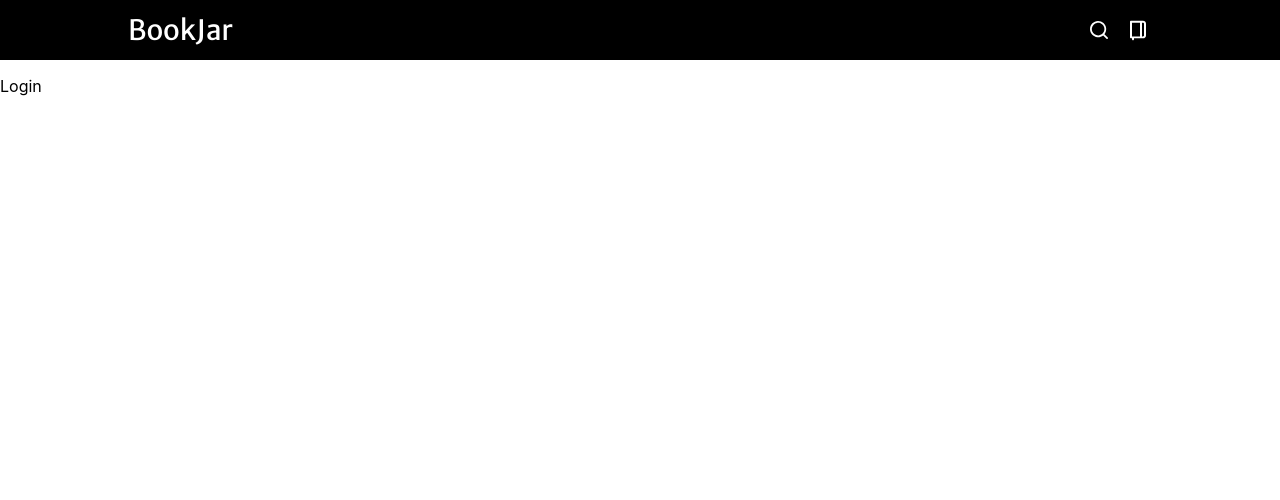
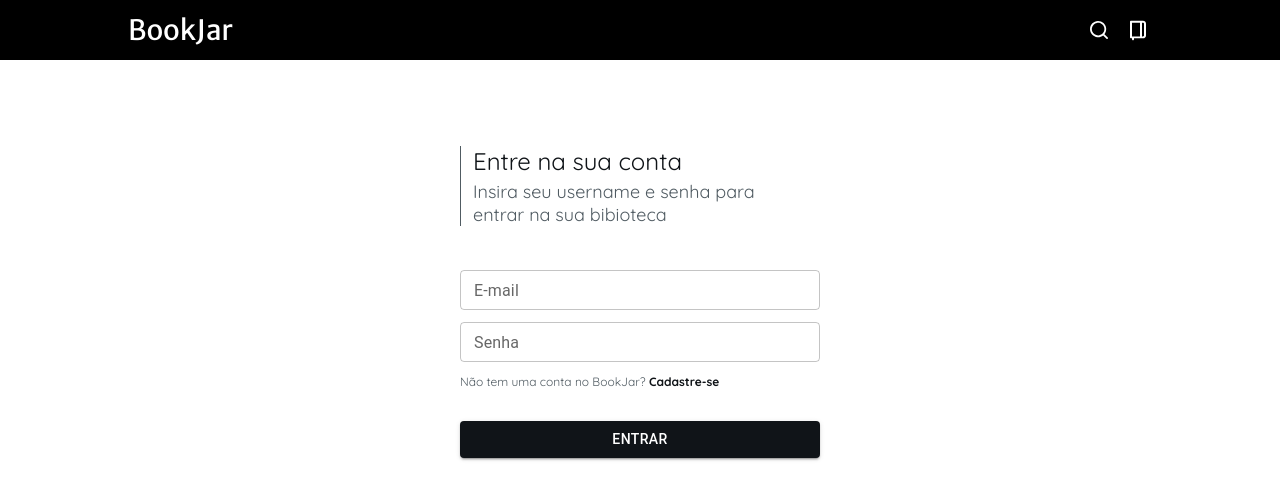
Before and after one commit to anatartari/BookJar, a React (Create React App) app in the folder bookjarfront/: page /login in a window 1280 px wide. Shown: the top 500 px of the page. Built offline with nearby package versions, Linux system fonts and the light colour scheme; a web font is replaced by a local one.

Commit message:
Login interface finished

```diff
--- a/bookjarfront/src/App.css
+++ b/bookjarfront/src/App.css
@@ -75,3 +75,24 @@
   font-family: "Quicksand", sans-serif;
   color: #101418;
 }
+
+.text-quick-standart-gray-small {
+  font-size: 18px;
+  font-weight: 400;
+  font-family: "Quicksand", sans-serif;
+  color: #505b62;
+}
+
+.helper-text {
+  font-size: 12px;
+  font-weight: 400;
+  font-family: "Quicksand", sans-serif;
+  color: #505b62;
+}
+
+.helper-text--link {
+  font-size: 12px;
+  font-weight: 600;
+  font-family: "Quicksand", sans-serif;
+  color: #101418;
+}
--- a/bookjarfront/src/pages/login/index.js
+++ b/bookjarfront/src/pages/login/index.js
@@ -1,10 +1,105 @@
 import React, { useState } from "react";
+import { TextField } from "@mui/material";
+import Button from "@mui/material/Button";
+import "./login.css";
+import Snackbar from "@mui/material/Snackbar";
+import MuiAlert from "@mui/material/Alert";
+
+const Alert = React.forwardRef(function Alert(props, ref) {
+  return <MuiAlert elevation={6} ref={ref} variant="filled" {...props} />;
+});
 
 const Login = () => {
+  const [email, setEmail] = useState("");
+  const [password, setPassword] = useState("");
+  const [message, setMessage] = useState("");
+  const [open, setOpen] = React.useState(false);
+
+  const handleClose = (event, reason) => {
+    if (reason === "clickaway") {
+      return;
+    }
+
+    setOpen(false);
+  };
+
+  const handleEmail = (event) => {
+    setEmail(event.target.value);
+  };
+
+  const handlePassword = (event) => {
+    setPassword(event.target.value);
+  };
+
+  const submit = () => {
+    if (email === "" || password === "") {
+      if (email === "" && password === "") {
+        setMessage("Os campos E-mail e Senha são obrigatórios");
+      } else if (email === "") {
+        setMessage("O campo E-mail é obrigatório");
+      } else if (password === "") {
+        setMessage("O campo Senha é obrigatório");
+      }
+      setOpen(true);
+    }
+  };
+
+  //todo: link no cadastre-se
   return (
     <>
-      <div>
-        <p>Login</p>
+      <Snackbar open={open} autoHideDuration={3000} onClose={handleClose}>
+        <Alert onClose={handleClose} severity="error" sx={{ width: "100%" }}>
+          {message}
+        </Alert>
+      </Snackbar>
+      <div className="register-book-container app-margin-top">
+        <div className="register-book-container-block">
+          <br />
+          <br />
+          <div className="one-border-frame">
+            <p className="text-quick-regular-dark-big --less-margin ">
+              Entre na sua conta
+            </p>
+            <p className="text-quick-standart-gray-small --less-margin">
+              Insira seu username e senha para entrar na sua bibioteca
+            </p>
+          </div>
+
+          <br />
+          <br />
+
+          <div className="input-container">
+            <TextField
+              onChange={handleEmail}
+              fullWidth
+              size="small"
+              id="outlined-basic"
+              label="E-mail"
+              variant="outlined"
+            />
+          </div>
+          <div className="input-container">
+            <TextField
+              onChange={handlePassword}
+              fullWidth
+              size="small"
+              id="outlined-basic"
+              label="Senha"
+              variant="outlined"
+              type="password"
+            />
+          </div>
+          <p className="helper-text">
+            Não tem uma conta no BookJar?{" "}
+            <span className="helper-text--link">Cadastre-se</span>
+          </p>
+          <br />
+          <div>
+            <Button onClick={submit} fullWidth variant="contained">
+              Entrar
+            </Button>
+          </div>
+        </div>
       </div>
     </>
   );
--- a/bookjarfront/src/pages/login/login.css
+++ b/bookjarfront/src/pages/login/login.css
@@ -0,0 +1,36 @@
+.register-book-container {
+  display: flex;
+  justify-content: center;
+  margin-bottom: 36px;
+}
+
+.register-book-container-block {
+  display: block;
+}
+
+.one-border-frame {
+  border-left: 1px solid #505b62;
+  padding-left: 12px;
+  max-width: 300px;
+}
+
+.--less-margin {
+  margin-top: 4px;
+  margin-bottom: 4px;
+}
+
+/* DESKTOP */
+@media only screen and (min-width: 600px) {
+  .input-container {
+    margin-bottom: 12px;
+    width: 360px;
+  }
+}
+
+/* MOBILE */
+@media only screen and (max-width: 600px) {
+  .input-container {
+    margin-bottom: 12px;
+    /* width: 100%; */
+  }
+}
--- a/bookjarfront/src/pages/regiser-book/index.js
+++ b/bookjarfront/src/pages/regiser-book/index.js
@@ -1,5 +1,5 @@
 import React, { useState } from "react";
-import { Grid, TextField } from "@mui/material";
+import { TextField } from "@mui/material";
 import "./register-book.css";
 import Button from "@mui/material/Button";
 import FormControlLabel from "@mui/material/FormControlLabel";
--- a/bookjarfront/src/pages/regiser-book/register-book.css
+++ b/bookjarfront/src/pages/regiser-book/register-book.css
@@ -1,7 +1,3 @@
-html {
-  font-size: 100%;
-}
-
 .register-book-container {
   display: flex;
   justify-content: center;
```
